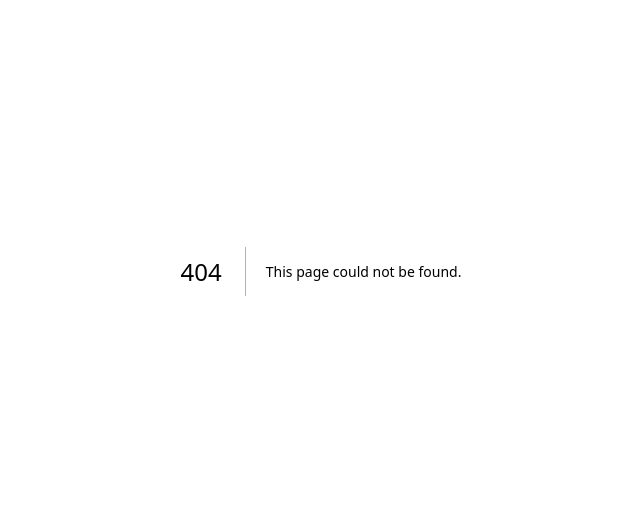
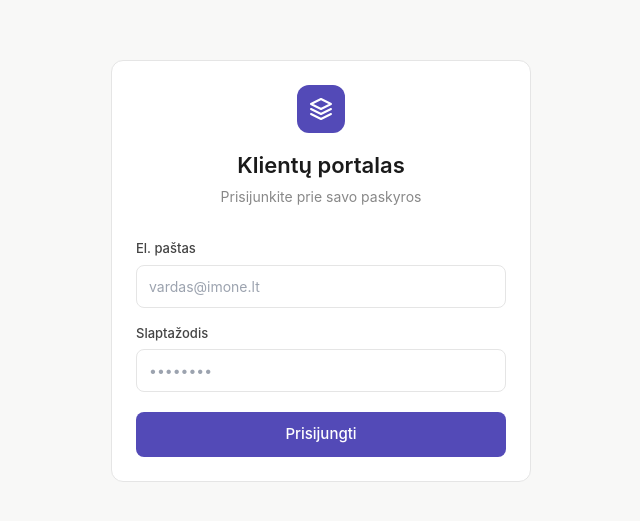
Before and after one commit to aisteeglyne-pixel/marketing-portal, a Next.js app: page /login in a window 1280 px wide. Before the commit this address had no page. Shown: the part 129-650 px from the top of the page, without its empty margins (319-959 px from the left). Built offline with nearby package versions, Linux system fonts and the light colour scheme; no server answers.

Commit message:
Add app/login/page.tsx

```diff
--- /dev/null
+++ b/app/login/page.tsx
@@ -0,0 +1,52 @@
+'use client'
+
+import { useState } from 'react'
+import { createClient } from '@/lib/supabase'
+import { useRouter } from 'next/navigation'
+
+export default function LoginPage() {
+  const [email, setEmail] = useState('')
+  const [password, setPassword] = useState('')
+  const [loading, setLoading] = useState(false)
+  const [error, setError] = useState('')
+  const router = useRouter()
+  const supabase = createClient()
+
+  async function handleLogin(e: React.FormEvent) {
+    e.preventDefault()
+    setLoading(true)
+    setError('')
+    const { data, error: authError } = await supabase.auth.signInWithPassword({ email, password })
+    if (authError) { setError('Neteisingas el. paštas arba slaptažodis'); setLoading(false); return }
+    if (data.user) {
+      const { data: profile } = await supabase.from('profiles').select('role').eq('id', data.user.id).single()
+      router.push(profile?.role === 'agency_admin' ? '/dashboard' : '/client-home')
+    }
+  }
+
+  return (
+    <div style={{ minHeight: '100vh', display: 'flex', alignItems: 'center', justifyContent: 'center', background: '#f8f8f7' }}>
+      <div className="card" style={{ width: '100%', maxWidth: 420 }}>
+        <div style={{ textAlign: 'center', marginBottom: '2rem' }}>
+          <div style={{ width: 48, height: 48, borderRadius: 12, background: 'var(--brand-600)', margin: '0 auto 1rem', display: 'flex', alignItems: 'center', justifyContent: 'center' }}>
+            <svg width="24" height="24" fill="none" viewBox="0 0 24 24"><path d="M12 2L2 7l10 5 10-5-10-5zM2 17l10 5 10-5M2 12l10 5 10-5" stroke="white" strokeWidth="2" strokeLinecap="round" strokeLinejoin="round"/></svg>
+          </div>
+          <h1 style={{ fontSize: 22, fontWeight: 600 }}>Klientų portalas</h1>
+          <p style={{ color: '#888', fontSize: 14, marginTop: 4 }}>Prisijunkite prie savo paskyros</p>
+        </div>
+        <form onSubmit={handleLogin} style={{ display: 'flex', flexDirection: 'column', gap: '1rem' }}>
+          <div>
+            <label style={{ display: 'block', fontSize: 13, fontWeight: 500, marginBottom: 6, color: '#444' }}>El. paštas</label>
+            <input type="email" value={email} onChange={e => setEmail(e.target.value)} required style={{ width: '100%', padding: '10px 12px', border: '1px solid #e5e5e5', borderRadius: 8, fontSize: 14, outline: 'none' }} placeholder="vardas@imone.lt" />
+          </div>
+          <div>
+            <label style={{ display: 'block', fontSize: 13, fontWeight: 500, marginBottom: 6, color: '#444' }}>Slaptažodis</label>
+            <input type="password" value={password} onChange={e => setPassword(e.target.value)} required style={{ width: '100%', padding: '10px 12px', border: '1px solid #e5e5e5', borderRadius: 8, fontSize: 14, outline: 'none' }} placeholder="••••••••" />
+          </div>
+          {error && <div style={{ background: '#FCEBEB', color: '#791F1F', padding: '10px 12px', borderRadius: 8, fontSize: 13 }}>{error}</div>}
+          <button type="submit" className="btn-primary" disabled={loading} style={{ width: '100%', padding: '11px', fontSize: 15, marginTop: 4 }}>{loading ? 'Jungiamasi...' : 'Prisijungti'}</button>
+        </form>
+      </div>
+    </div>
+  )
+}
```
